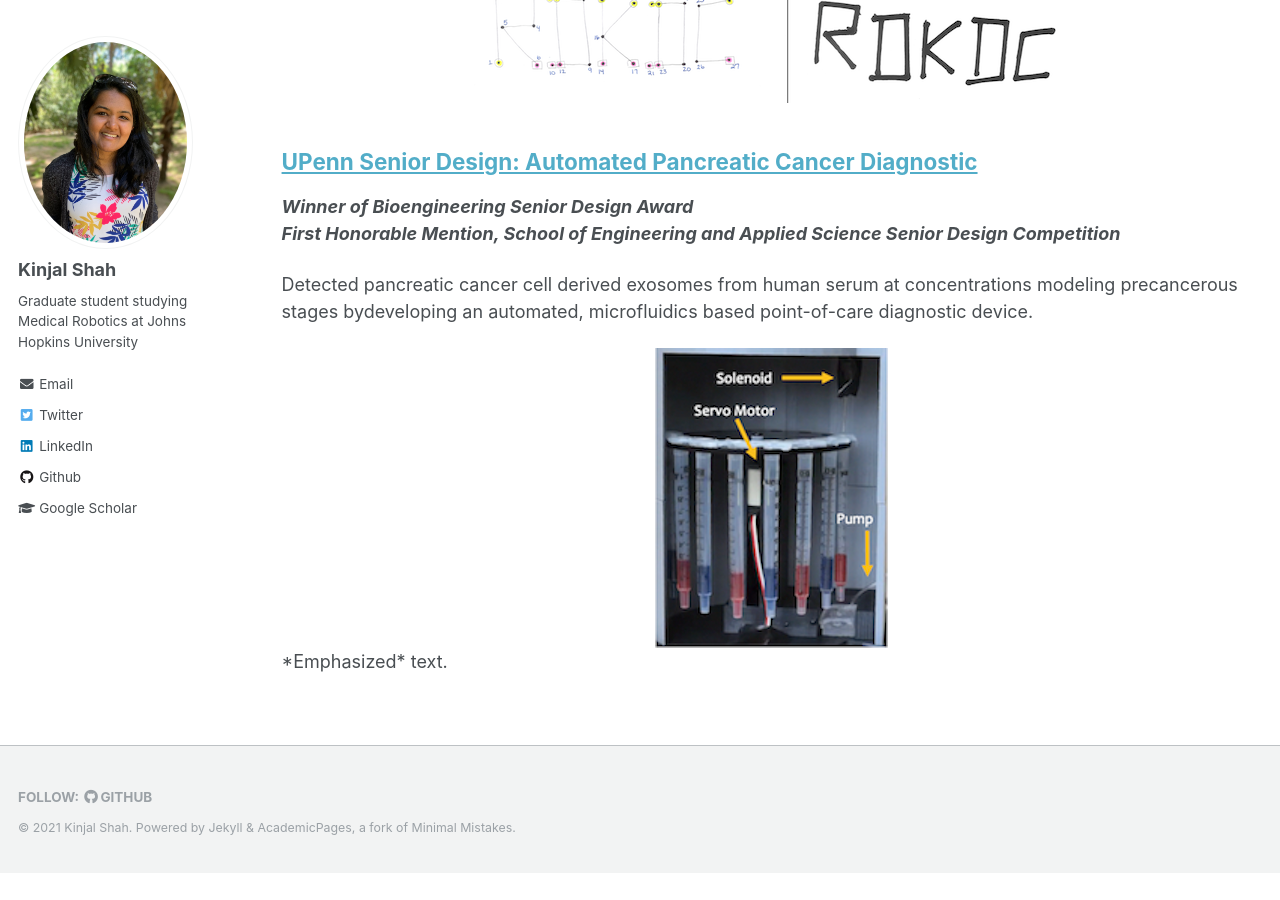
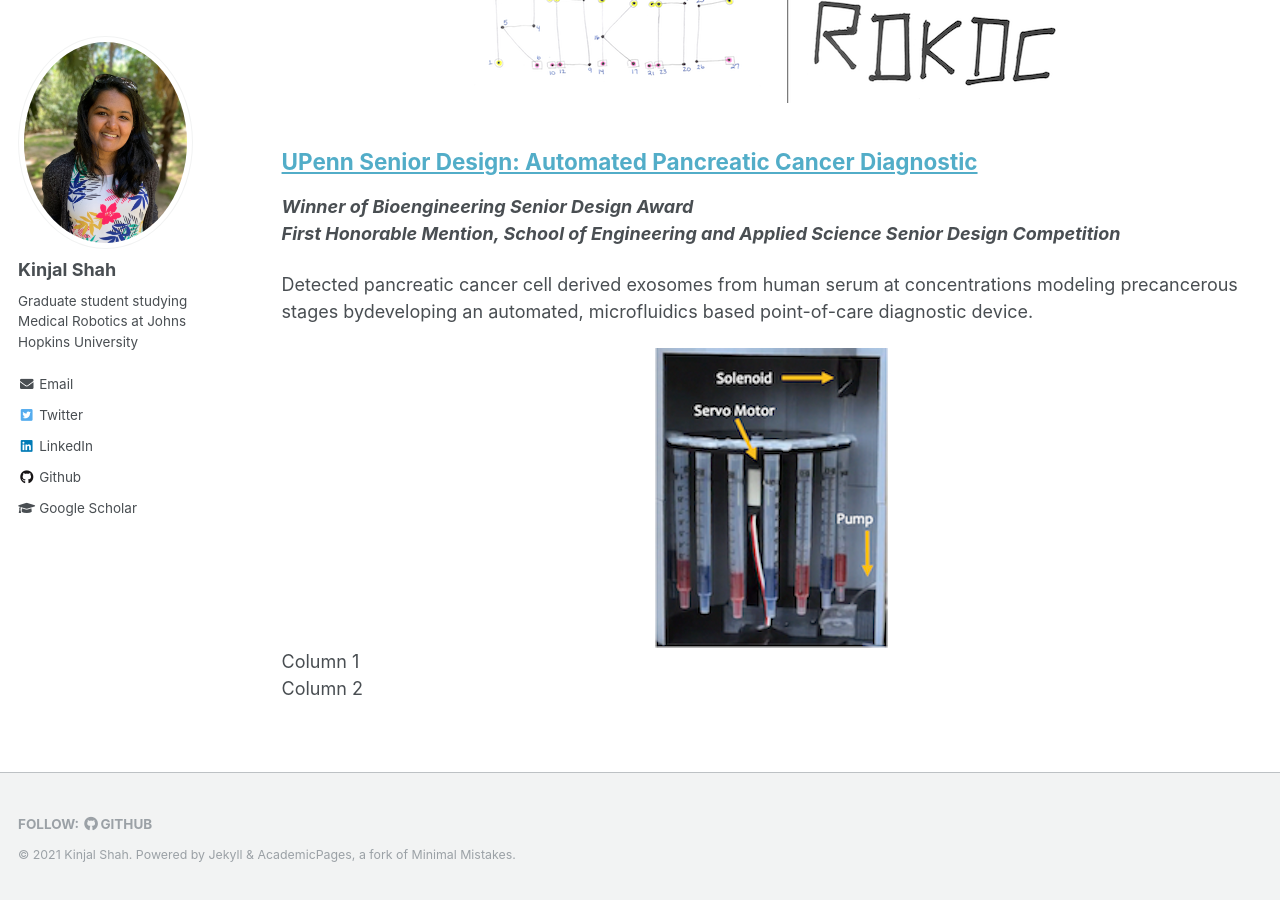
Before and after one commit to kinjmshah/kinjmshah.github.io, a Jekyll site: the page built from _pages/portfolio.md, in a window 1280 px wide and 900 px high, scrolled down 1472 px. Built offline with Jekyll 4.4.1, drawn with Linux system fonts in a browser that asks for light colours; before the commit the page ends 2345 px from its top, so only the background shows below that.

Commit message:
Update portfolio.md

```diff
--- a/_pages/portfolio.md
+++ b/_pages/portfolio.md
@@ -44,8 +44,13 @@ Detected pancreatic cancer cell derived exosomes from human serum at concentrati
   <img src='/images/seniorDesign/inside.png'>
 </div>
 
-<div>
-
-*Emphasized* text.
-
+<div class="container">
+  <div class="row">
+    <div class="col">
+      Column 1
+    </div>
+    <div class="col">
+      Column 2
+    </div>
+  </div>
 </div>
```
